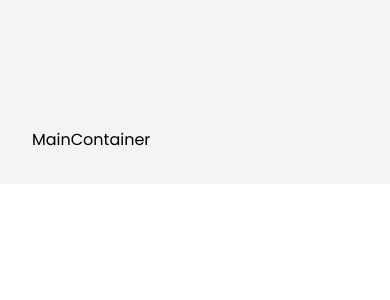
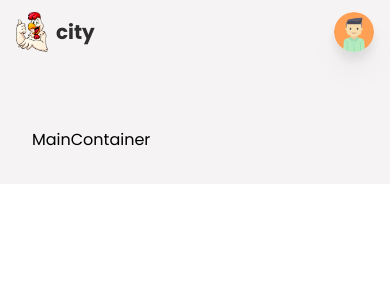
Before and after one commit to adarshmi/FoodDeliveryApp, a React (Create React App) app in the folder restaurantapp/: page / in a window 390 px wide. Shown: the top 300 px of the page. Built offline with nearby package versions, Linux system fonts and the light colour scheme.

Commit message:
mobile view change

```diff
--- a/restaurantapp/src/App.js
+++ b/restaurantapp/src/App.js
@@ -5,7 +5,7 @@ import { MainContainer, Header, CreateContainer } from "./components";
 
 function App() {
   return (
-    <AnimatePresence>
+    <AnimatePresence  >
       <div className="w-screen h-auto flex flex-col bg-primary">
         <Header />
         <main className="mt-24 p-8 w-full">
--- a/restaurantapp/src/components/Header.jsx
+++ b/restaurantapp/src/components/Header.jsx
@@ -1,5 +1,5 @@
-import React from "react";
-import { MdShoppingBasket } from "react-icons/md";
+import React, { useState } from "react";
+import { MdShoppingBasket, MdAdd, MdLogout } from "react-icons/md";
 import { motion } from "framer-motion";
 
 import { getAuth, signInWithPopup, GoogleAuthProvider } from "firebase/auth";
@@ -15,7 +15,9 @@ function Header() {
   const firebaseAuth = getAuth(app);
   const provider = new GoogleAuthProvider();
 
-  const [user, dispatch] = useStateValue();
+  const [{ user, cartShow, cartItems }, dispatch] = useStateValue();
+
+  const [isMenu, setIsMenu] = useState(false);
 
   const login = async () => {
     if (!user) {
@@ -27,10 +29,12 @@ function Header() {
         user: providerData[0],
       });
       localStorage.setItem("user", JSON.stringify(providerData[0]));
+    } else {
+      setIsMenu(!isMenu);
     }
   };
   return (
-    <header className="fixed z-50 w-screen p-6 px-16">
+    <header className="fixed z-50 w-screen p-3 px-4 md:p-6 md:px-16">
       {/* Desktop & tablet */}
       <div className=" hidden md:flex w-full h-full items-center justify-between ">
         <Link to={"/"} className="flex items-center gap-2">
@@ -38,7 +42,12 @@ function Header() {
           <p className="text-headingColor text-xl font-bold">city</p>
         </Link>
         <div className=" flex items-center gap-8">
-          <ul className="flex items-center gap-8 ">
+          <motion.ul
+            initial={{ opacity: 0, x: 200 }}
+            animate={{ opacity: 1, x: 0 }}
+            exit={{ opacity: 0, x: 200 }}
+            className="flex items-center gap-8 "
+          >
             <li className="taxt-base text-textColor hover:text-headingColor duration-100">
               Home
             </li>
@@ -51,7 +60,7 @@ function Header() {
             <li className="taxt-base text-textColor hover:text-headingColor duration-100">
               Service
             </li>
-          </ul>
+          </motion.ul>
           <div className="relative flex items-center justify-center ">
             <MdShoppingBasket className="text-textColor text-2xl  cursor-pointer" />
             <div className="absolute -top-2 -right-2 w-5 h-5  rounded-full bg-cartNumBg flex items-center justify-center">
@@ -67,11 +76,64 @@ function Header() {
               className="w-10 min-w-[40px] h-10 min-h[40px] drop-shadow-xl cursor-pointer rounded-full"
               onClick={login}
             />
+            {isMenu && (
+              <motion.div
+                initial={{ opacity: 0, scale: 0.6 }}
+                animate={{ opacity: 1, scale: 1 }}
+                exit={{ opacity: 0, scale: 0.6 }}
+                className="w-40 flex flex-col bg-gray-50 shadow-xl rounded-lg absolute top-12 right-0 "
+              >
+                {user && user.email === "adarshmi1234@gmail.com" && (
+                  <Link to={"/createItem"}>
+                    <p className="px-4 py-2 flex items-center cursor-pointer gap-3 hover:bg-slate-100 translate-all duration-100 ease-in-out text-textColor text-base">
+                      New Items <MdAdd />
+                    </p>
+                  </Link>
+                )}
+                <p className="px-4 py-2 flex items-center cursor-pointer gap-3 hover:bg-slate-100 translate-all duration-100 ease-in-out text-textColor text-base">
+                  Logout <MdLogout />
+                </p>
+              </motion.div>
+            )}
           </div>
         </div>
       </div>
       {/* mobile */}
-      <div className="flex md:hidden w-full h-full "></div>
+      <div className="flex items-center justify-between md:hidden w-full h-full ">
+
+      <Link to={"/"} className="flex items-center gap-2">
+          <img src={Logo} className="w-8 object-cover" alt="logo" />
+          <p className="text-headingColor text-xl font-bold">city</p>
+        </Link>
+        <div className="relative">
+            <motion.img
+              whileTap={{ scale: 0.6 }}
+              src={user ? user.photoURL : Avatar}
+              alt="userprofile"
+              className="w-10 min-w-[40px] h-10 min-h[40px] drop-shadow-xl cursor-pointer rounded-full"
+              onClick={login}
+            />
+            {isMenu && (
+              <motion.div
+                initial={{ opacity: 0, scale: 0.6 }}
+                animate={{ opacity: 1, scale: 1 }}
+                exit={{ opacity: 0, scale: 0.6 }}
+                className="w-40 flex flex-col bg-gray-50 shadow-xl rounded-lg absolute top-12 right-0 "
+              >
+                {user && user.email === "adarshmi1234@gmail.com" && (
+                  <Link to={"/createItem"}>
+                    <p className="px-4 py-2 flex items-center cursor-pointer gap-3 hover:bg-slate-100 translate-all duration-100 ease-in-out text-textColor text-base">
+                      New Items <MdAdd />
+                    </p>
+                  </Link>
+                )}
+                <p className="px-4 py-2 flex items-center cursor-pointer gap-3 hover:bg-slate-100 translate-all duration-100 ease-in-out text-textColor text-base">
+                  Logout <MdLogout />
+                </p>
+              </motion.div>
+            )}
+          </div>
+      </div>
     </header>
   );
 }
```
